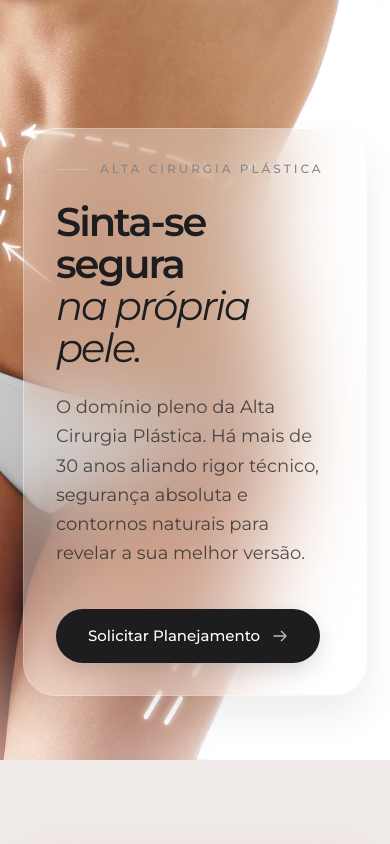
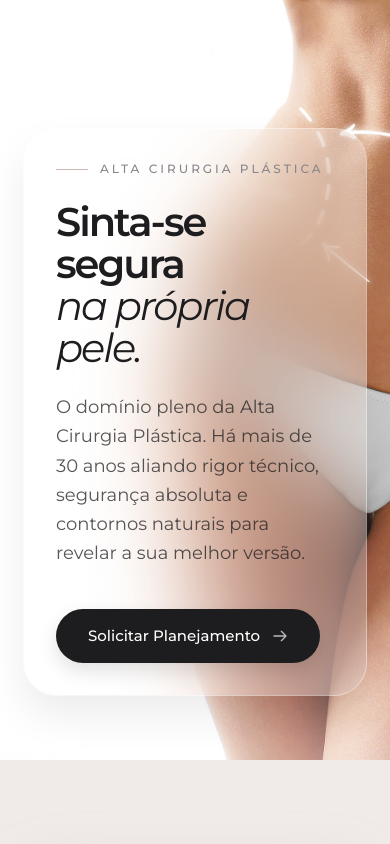
Before and after one commit to wardedrmario/site-institucional, a Next.js app: page /primeira-consulta in a window 390 px wide. Shown: the top 844 px of the page. Built offline with nearby package versions, Linux system fonts and the light colour scheme.

Commit message:
style(ui): shift hero5 image left via object-position

```diff
--- a/src/app/primeira-consulta/page.tsx
+++ b/src/app/primeira-consulta/page.tsx
@@ -50,7 +50,7 @@
           <img
             src="/images/lifestyle/hero5.jpg"
             alt="Beleza Natural"
-            className="w-full h-full object-cover object-[80%_center] md:object-[80%_center]"
+            className="w-full h-full object-cover object-[20%_center] md:object-[20%_center]"
           />
           {/* Removidos os degradês complexos. A imagem fica limpa no fundo. */}
           {/* Gradiente de baixo sutil para a transição */}
```
